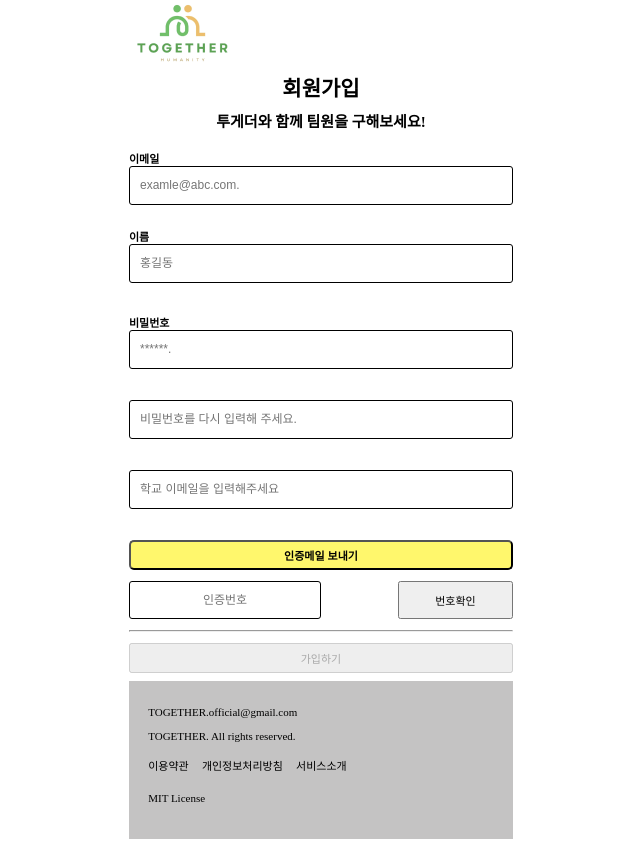
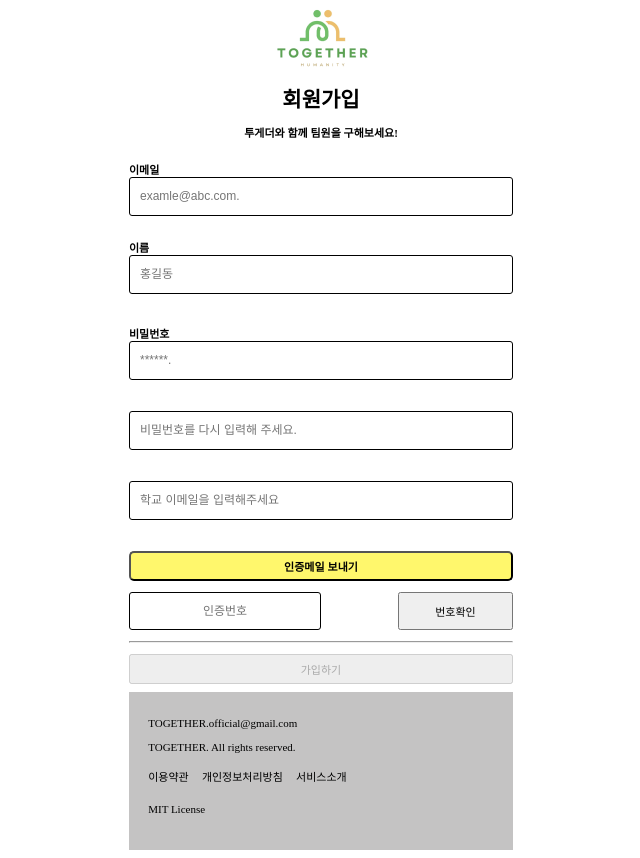
Before and after one commit to Kwangwoon-OSS/front, a website: page pages/sign-up.html in a window 1280 px wide. Shown: the whole page, without its empty margins (319-959 px from the left). Drawn offline with Linux system fonts and the light colour scheme.

Commit message:
Update sign-up.html

```diff
--- a/pages/sign-up.html
+++ b/pages/sign-up.html
@@ -2,12 +2,6 @@
 <html lang="ko">
 	<head>
 		<title>회원가입 페이지</title>
-		<h1>
-			<a href="../index.html" >
-			<img src="../public/img-Logo.png" alt="title" />
-				</a>
-		</h1>
-
 		<link href="../styles/sign-up.css" rel="stylesheet" />
 		<script src="../assets/sign-up.js"></script>
 	</head>
@@ -15,8 +9,13 @@
 	<body>
 		<div class="wrapper"></div>
 		<div class="title">
-			<h1 style="font-size: 21px">회원가입</h1>
-			<h2>투게더와 함께 팀원을 구해보세요!</h2>
+			<h1>
+			<a href="../index.html" >
+			<img src="../public/img-Logo.png" alt="title" />
+				</a>
+		</h1>
+			<h2 style="font-size: 21px">회원가입</h1>
+			<h3>투게더와 함께 팀원을 구해보세요!</h2>
 		</div>
 		<div class="email">
 			<h1>이메일</h1>
```
